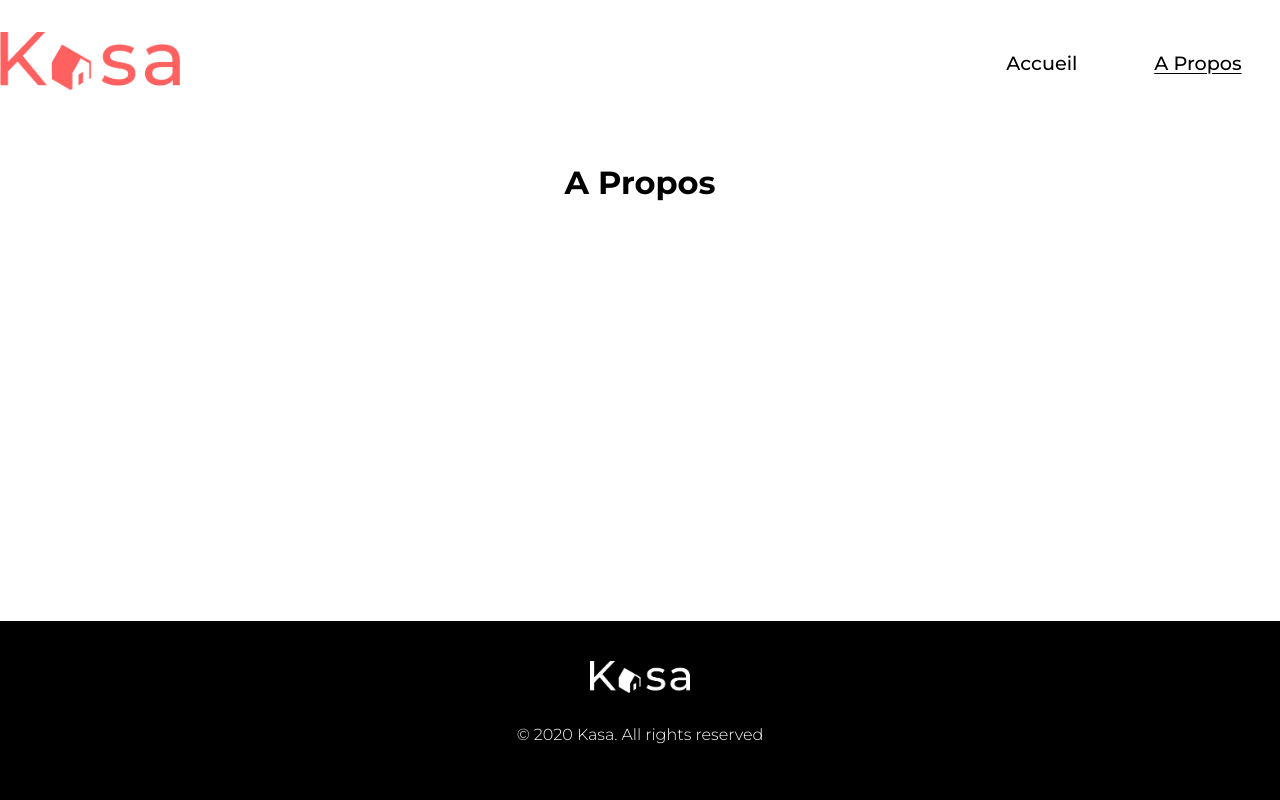
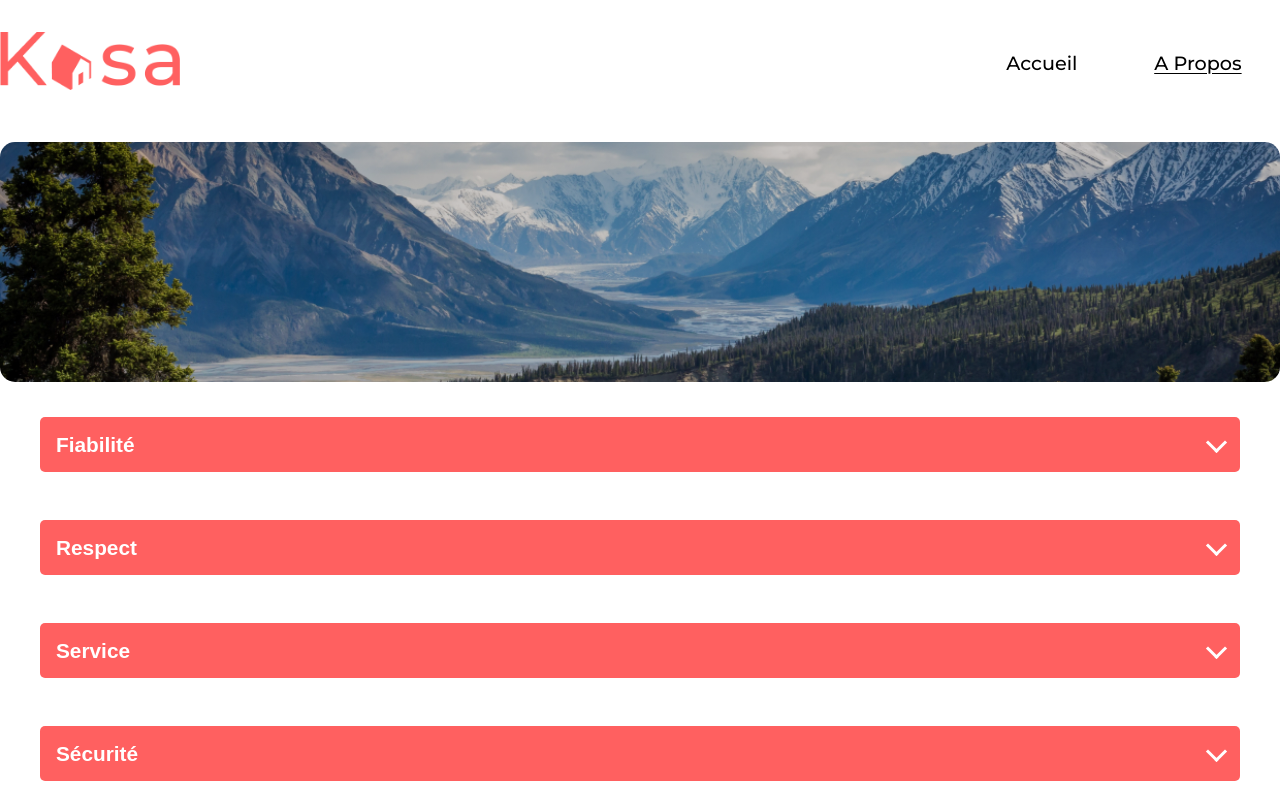
Before and after one commit to Zlastaneur/Kasa, a React (Vite) app: page /a-propos in a window 1280 px wide. Shown: the top 800 px of the page. Built offline with nearby package versions, Linux system fonts and the light colour scheme.

Commit message:
🚧 WIP About page/ ToDo : animation

```diff
--- a/src/App.jsx
+++ b/src/App.jsx
@@ -3,7 +3,7 @@ import { Routes, Route, Link } from "react-router"
 import Home from "./pages/home/index"
 import Logement from "./pages/logement/index"
 import About from "./pages/about/index"
-import NotFound from "./pages/notFound/index.jsx"
+import NotFound from "./pages/notFound/index"
 import Header from "./components/header/header"
 import Footer from "./components/footer/footer"
 
--- a/src/pages/about/about.module.scss
+++ b/src/pages/about/about.module.scss
@@ -0,0 +1,52 @@
+.about {
+	max-width: 1400px;
+	height: 100%;
+	width: 100%;
+	margin: 0 auto;
+	padding-bottom: 3rem;
+
+	.banner {
+		height: 15rem;
+		margin-bottom: 2.2rem;
+		border-radius: 15px;
+		position: relative;
+		text-align: center;
+		background: linear-gradient(rgba(0, 0, 0, 0.2), rgba(0, 0, 0, 0.2)), url("../../assets/mountain_bg.jpg") center/cover;
+	}
+
+	button {
+		width: 1200px;
+		height: 55px;
+		padding: 0 1rem;
+		margin: 0 auto 3rem auto;
+		display: flex;
+		justify-content: space-between;
+		align-items: center;
+		text-align: start;
+		font-size: 1.3rem;
+		font-weight: 700;
+		background-color: #ff6060;
+		color: white;
+		border: 0;
+		border-radius: 5px;
+		cursor: pointer;
+
+		i {
+			border: solid white;
+			border-width: 0 3px 3px 0;
+			display: inline-block;
+			padding: 6px;
+			margin-top: -5px;
+			transform: rotate(45deg);
+			-webkit-transform: rotate(45deg);
+		}
+	}
+
+	p {
+		width: 1200px;
+		margin: -3rem auto 3rem auto;
+		padding: 2rem;
+		text-align: start;
+		background-color: #f6f6f6;
+	}
+}
--- a/src/pages/about/index.jsx
+++ b/src/pages/about/index.jsx
@@ -1,8 +1,69 @@
+import { useState } from "react"
+import styles from "./about.module.scss"
+
 function About() {
+	const [open, setOpen] = useState({})
+
+	const handleOpen = (id) => {
+		setOpen((previousState) => ({
+			...previousState,
+			[id]: !previousState[id],
+		}))
+	}
+
 	return (
-		<>
-			<h1>A Propos</h1>
-		</>
+		<div className={styles.about}>
+			<div className={styles.banner}></div>
+			<div>
+				<button type="button" onClick={() => handleOpen(0)}>
+					Fiabilité<i></i>
+				</button>
+				{open[0] ? (
+					<p className={styles.open}>
+						Les annonces postées sur Kasa garantissent une fiabilité totale. Les photos sont conformes aux logements, et toutes les
+						informations sont régulièrements vérifiées par nos équipes.
+					</p>
+				) : (
+					""
+				)}
+
+				<button type="button" onClick={() => handleOpen(1)}>
+					Respect<i></i>
+				</button>
+				{open[1] ? (
+					<p>
+						La bienveillance fait partie des valeurs fondatrices de Kasa. Tout comportement discriminatoire ou de perturbation du
+						voisinage entraînera une exclusion de la plateforme.
+					</p>
+				) : (
+					""
+				)}
+				<button type="button" onClick={() => handleOpen(2)}>
+					Service<i></i>
+				</button>
+				{open[2] ? (
+					<p>
+						La qualité du service est au coeur de notre engagement chez Kasa. nous veillons à ce que chaque interaction, que ce soit avec
+						nos hôtes ou nos locataires, soit empreinte de respect et de bienveillance.
+					</p>
+				) : (
+					""
+				)}
+				<button type="button" onClick={() => handleOpen(3)}>
+					Sécurité<i></i>
+				</button>
+				{open[3] ? (
+					<p>
+						La sécurité est la priorité de Kasa. Aussi bien pour nos hôtes que pour les voyageurs, chaque logement correspond aux critères
+						de sécurité établis par nos services. En laissant une note aussi bien à l'hôte qu'au locataire, cela permet à nos équipes de
+						vérifier que les standards sont bien respectées. Nous organisons également des ateliers sur la sécurité domestiques pour nos
+						hôtes.
+					</p>
+				) : (
+					""
+				)}
+			</div>
+		</div>
 	)
 }
 
--- a/src/pages/home/home.module.scss
+++ b/src/pages/home/home.module.scss
@@ -46,6 +46,11 @@
 				rgba(0, 0, 0, 0.5) 100%
 			);
 
+			&:hover {
+				transform: scale(1.05);
+				transition: ease-in 100ms;
+			}
+
 			&::after {
 				content: "";
 				position: absolute;
```
Also changed, not shown: src/assets/mountain_bg.jpg (added).
